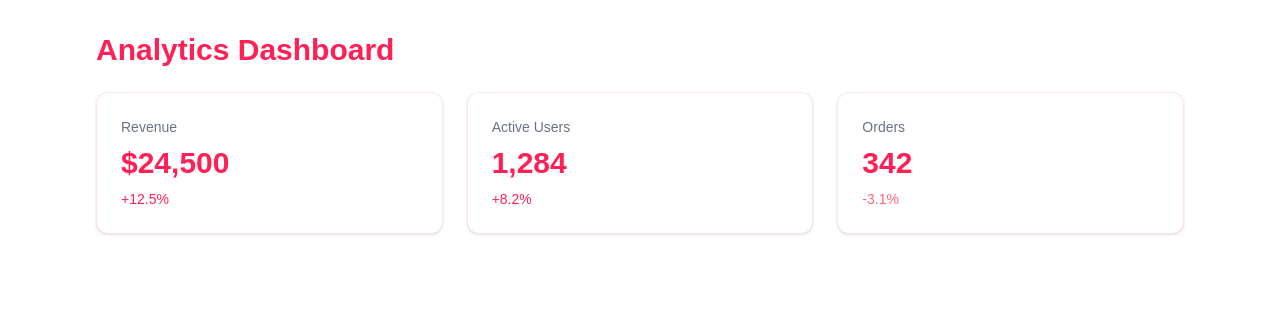
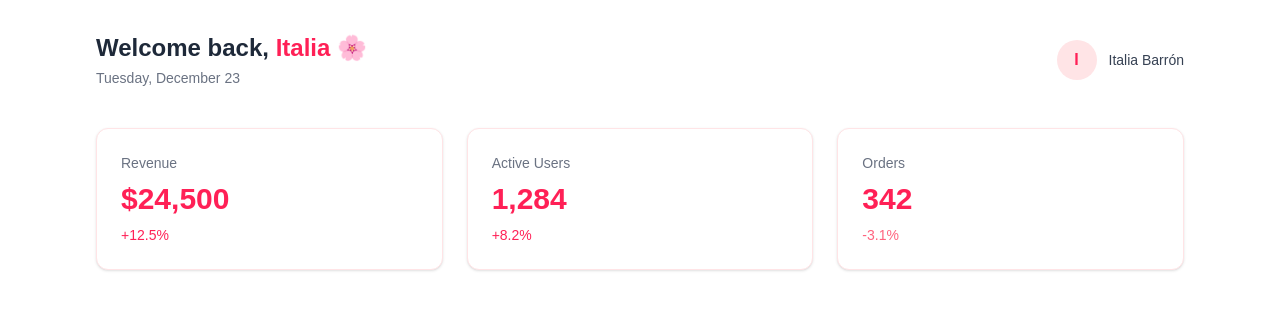
Before and after one commit to brizavda/analytics-dashboard, a Next.js app: page /dashboard in a window 1280 px wide. Shown: the top 310 px of the page. Built offline with nearby package versions, Linux system fonts and the light colour scheme.

Commit message:
feat: add dashboard header with user greeting and date

```diff
--- /dev/null
+++ b/app/components/ui/DashboardHeader.tsx
@@ -0,0 +1,29 @@
+import { format } from "date-fns";
+
+export default function DashboardHeader() {
+  const today = format(new Date(), "EEEE, MMMM d");
+
+  return (
+    <header className="flex flex-col md:flex-row md:items-center md:justify-between gap-4 mb-10">
+      {/* Left side */}
+      <div>
+        <h2 className="text-2xl font-bold text-gray-800">
+          Welcome back, <span className="text-rose-500">Italia</span> 🌸
+        </h2>
+        <p className="text-sm text-gray-500 mt-1">
+          {today}
+        </p>
+      </div>
+
+      {/* Right side */}
+      <div className="flex items-center gap-3">
+        <div className="w-10 h-10 rounded-full bg-rose-100 flex items-center justify-center text-rose-500 font-bold">
+          I
+        </div>
+        <span className="text-sm font-medium text-gray-700">
+          Italia Barrón
+        </span>
+      </div>
+    </header>
+  );
+}
--- a/app/dashboard/page.tsx
+++ b/app/dashboard/page.tsx
@@ -1,13 +1,11 @@
+import DashboardHeader from "../components/ui/DashboardHeader";
 import StatCard from "../components/ui/StatCard";
 import { dashboardStats } from "../data/mockData";
-
 
 export default function DashboardPage() {
   return (
     <main className="p-8 max-w-6xl mx-auto">
-      <h1 className="text-3xl font-bold text-rose-500 mb-6">
-        Analytics Dashboard
-      </h1>
+      <DashboardHeader />
 
       <div className="grid grid-cols-1 md:grid-cols-3 gap-6">
         {dashboardStats.map((stat) => (
--- a/package.json
+++ b/package.json
@@ -9,6 +9,7 @@
     "lint": "eslint"
   },
   "dependencies": {
+    "date-fns": "^4.1.0",
     "next": "16.1.1",
     "react": "19.2.3",
     "react-dom": "19.2.3"
```
Also changed, not shown: 1 other file (tests, documents, lock files or other folders).
